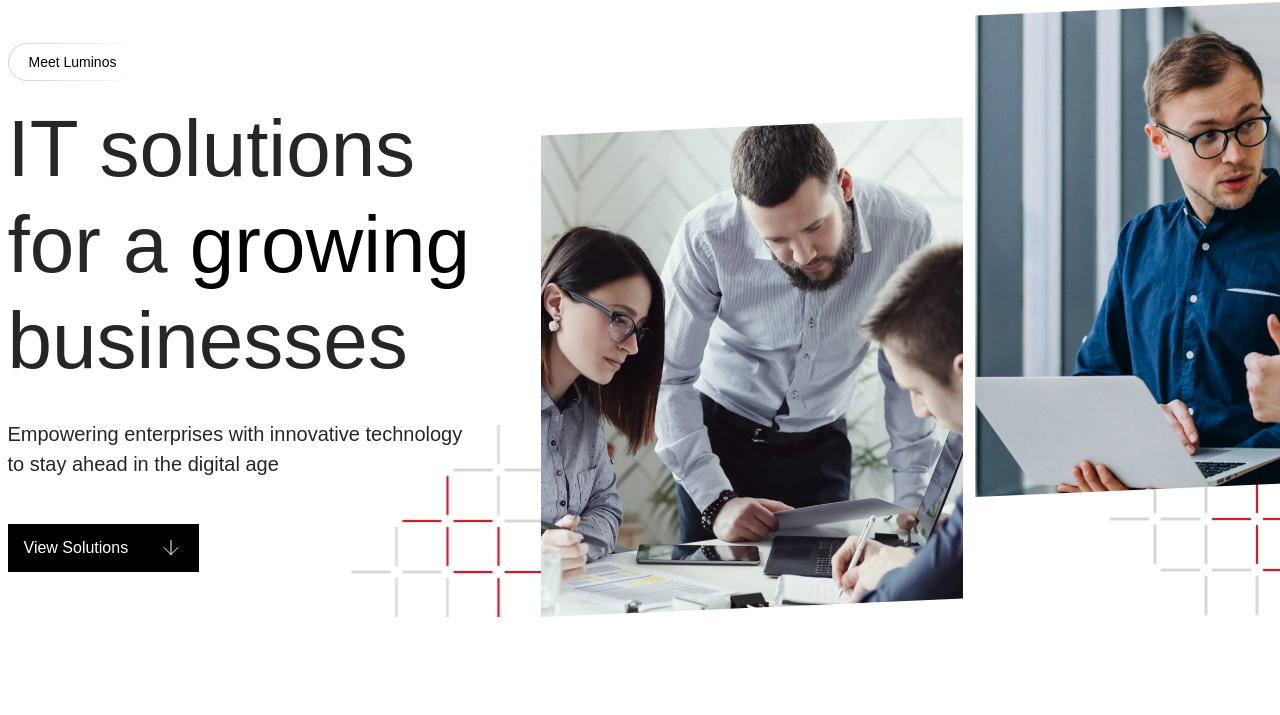
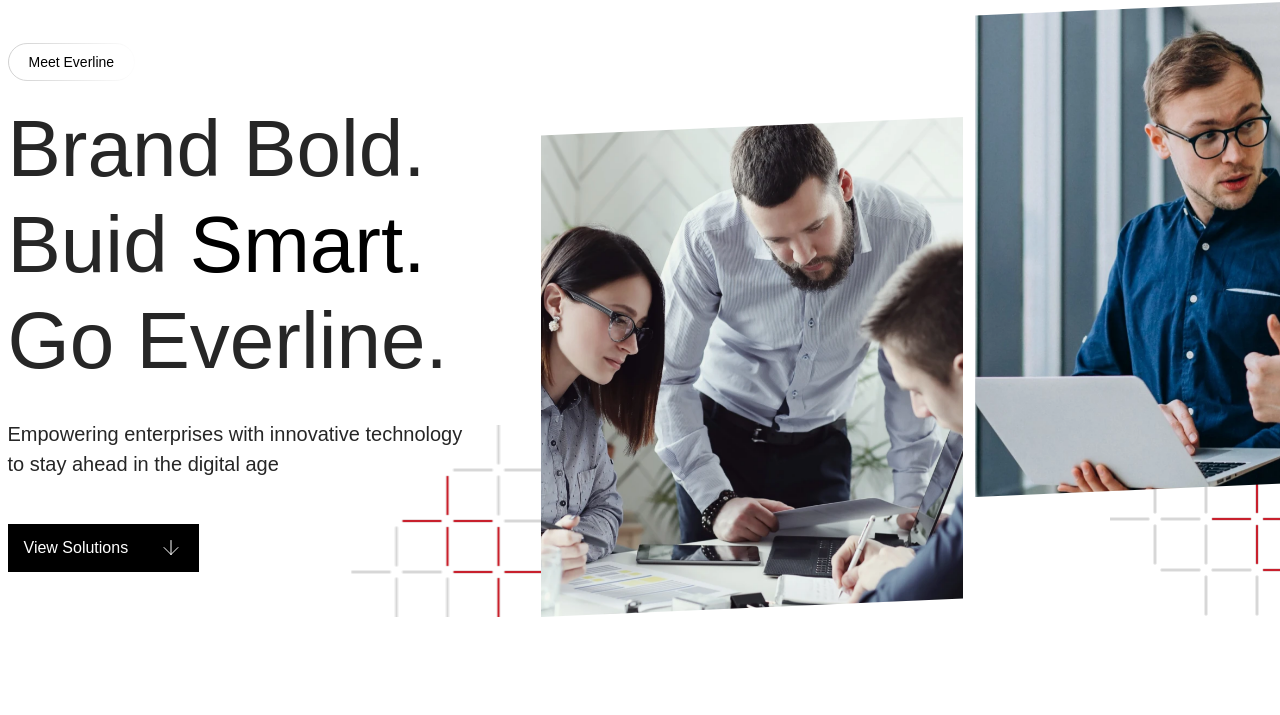
Before and after one commit to Binary-Store/everline_technologies, a plain HTML site: page index.html in a window 1280 px wide. Shown: the part 85-800 px from the top of the page. Drawn offline with Linux system fonts and the light colour scheme; files whose address does not match are found by name; a web font is replaced by a local one.

Commit message:
hero done

```diff
--- a/index.html
+++ b/index.html
@@ -124,10 +124,10 @@
         <div class="row align-items-center">
           <div class="col-lg-5">
             <div class="banner-wrapper-one">
-              <span class="pre-title wow fadeInUp">Meet Luminos</span>
+              <span class="pre-title wow fadeInUp">Meet Everline</span>
               <h1 class="title wow fadeInUp" data-wow-delay=".3s">
-                IT solutions <br />
-                for a <span>growing</span> businesses
+                Brand Bold. <br />
+                Buid <span>Smart.</span> Go Everline.
               </h1>
               <p class="wow fadeInUp" data-wow-delay=".5s">
                 Empowering enterprises with innovative technology to stay ahead in the digital age
```
